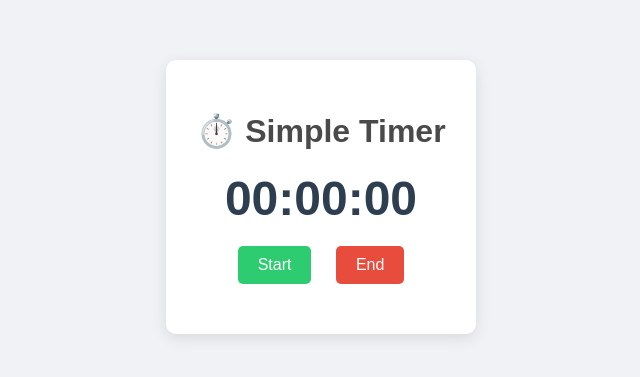
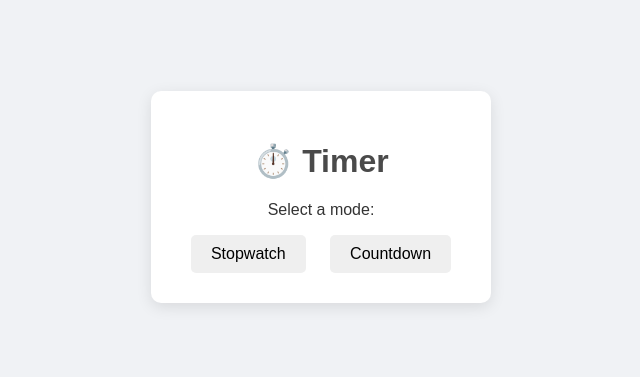
Before and after one commit to natureNaaa/Timer, a plain HTML site: page index.html in a window 1280 px wide. Shown: the part 203-580 px from the top of the page, without its empty margins (319-959 px from the left). Drawn offline with Linux system fonts and the light colour scheme.

Commit message:
Update index.html

```diff
--- a/index.html
+++ b/index.html
@@ -1,23 +1,20 @@
+
 <!DOCTYPE html>
 <html lang="en">
 <head>
   <meta charset="UTF-8">
   <meta name="viewport" content="width=device-width, initial-scale=1.0">
-    <title>Simple Timer</title>
+  <title>Select Timer Mode</title>
   <link rel="stylesheet" href="style.css">
 </head>
 <body>
   <div class="container">
-        <h1>⏱️ Simple Timer</h1>
-        <div class="timer-display" id="timer-display">00:00:00</div>
+    <h1>⏱️ Timer</h1>
+    <p>Select a mode:</p>
     <div class="buttons">
-            <button id="start-btn">Start</button>
-            <button id="end-btn">End</button>
+      <button onclick="location.href='stopwatch.html'">Stopwatch</button>
+      <button onclick="location.href='countdown.html'">Countdown</button>
     </div>
-
-
-        <div class="result" id="result-text"></div>
   </div>
-    <script src="script.js"></script>
 </body>
 </html>
```
Lines whose indentation alone changed are shown as unchanged.
